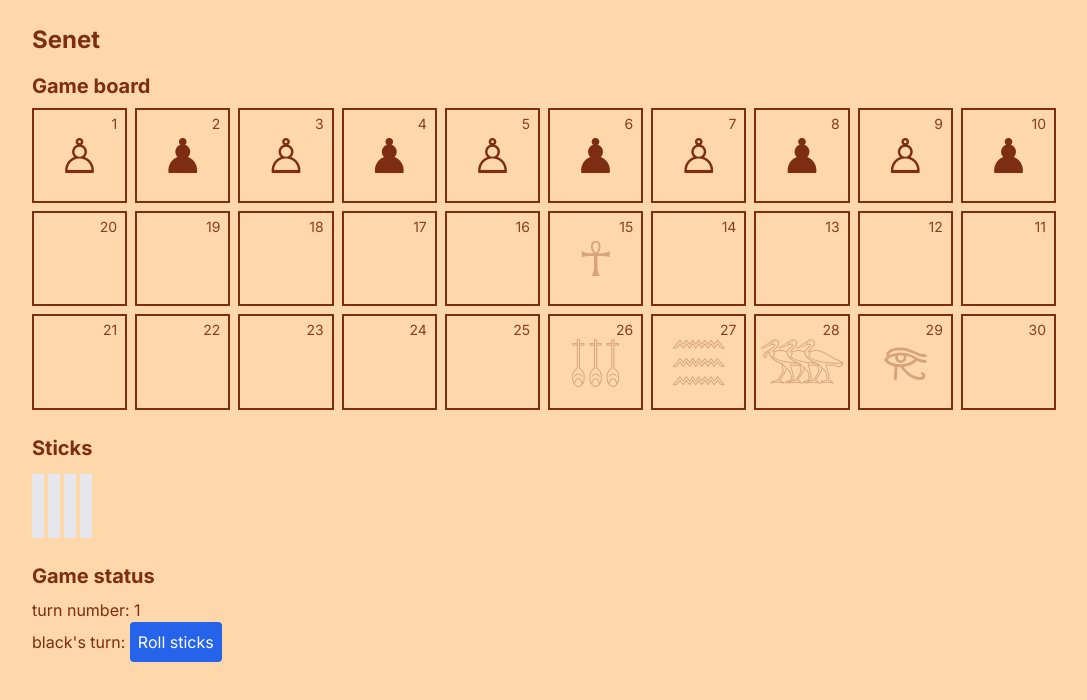
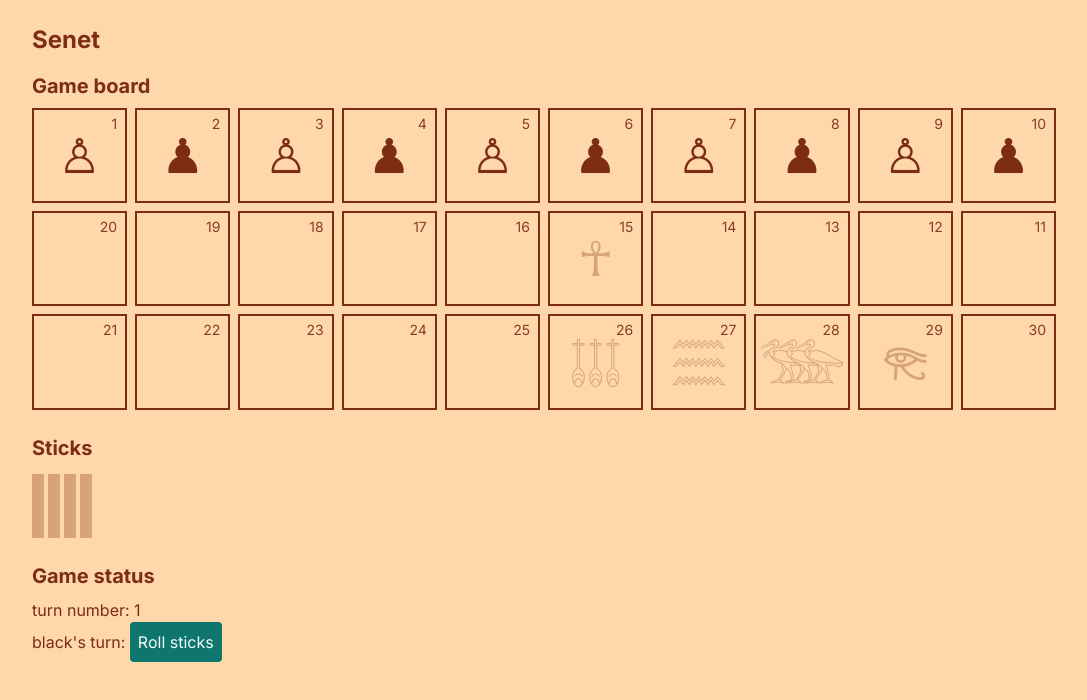
Before and after one commit to aqandrew/senet, a Next.js app: page / in a window 1280 px wide. Shown: the top 700 px of the page, without its empty margins (96-1183 px from the left). Built offline with nearby package versions, Linux system fonts and the light colour scheme.

Commit message:
feat: update stick/button color styles

```diff
--- a/src/app/SenetGame.tsx
+++ b/src/app/SenetGame.tsx
@@ -54,7 +54,7 @@ export default function SenetGame() {
 						</span>
 					) : (
 						<button
-							className="rounded p-2 bg-blue-600 hover:bg-blue-700 text-white cursor-pointer"
+							className="rounded p-2 bg-teal-700 hover:bg-teal-600 text-teal-50 cursor-pointer"
 							onClick={rollSticks}
 						>
 							Roll sticks
@@ -142,9 +142,9 @@ function Sticks({ sticks }: SticksProps) {
 				{sticks.map((stick, i) => (
 					<div
 						className={clsx(
-							'w-3 h-16 border-2',
-							stick === null && 'bg-gray-200',
-							stick === 0 && 'bg-black'
+							'w-3 h-16 border-2 border-orange-900',
+							stick === null && 'bg-orange-900 opacity-30',
+							stick === 0 && 'bg-orange-900'
 						)}
 						key={i}
 					></div>
```
